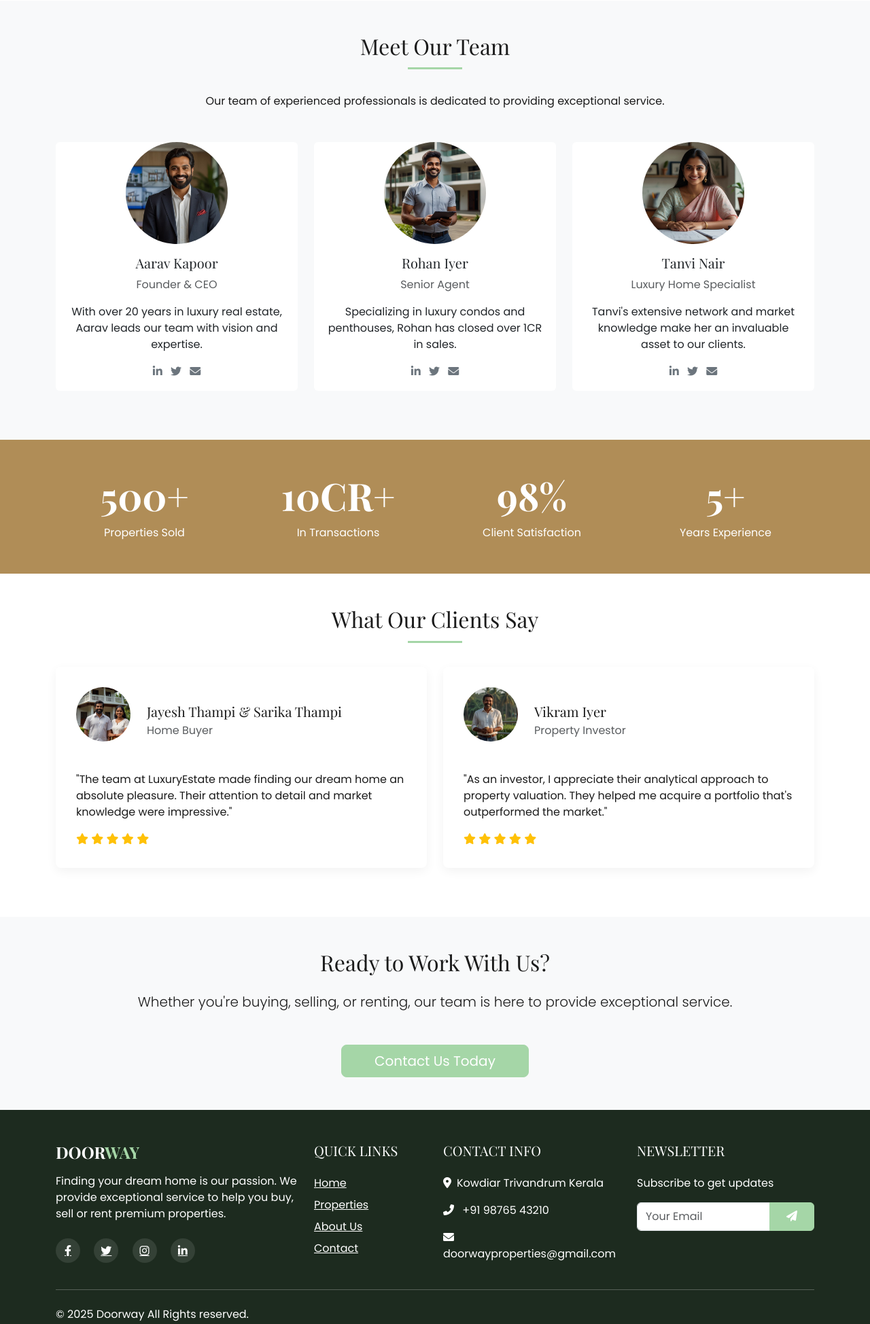
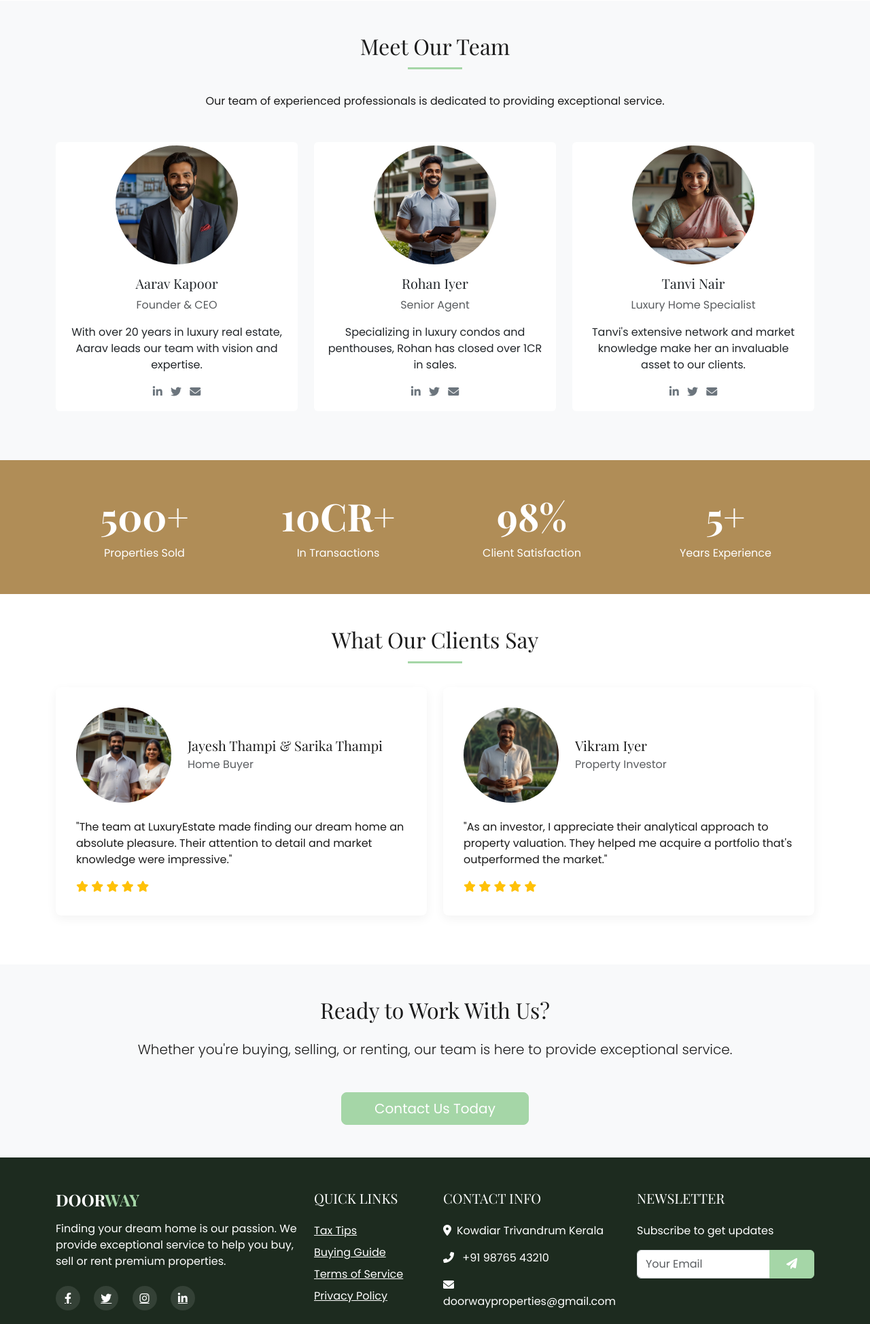
Before and after one commit to Sharon-cod1/Doorway, a Django app: page /about/ in a window 1280 px wide. Shown: the part 1073-3021 px from the top of the page at 68% size. Run offline with Django 5.2, Linux system fonts and the light colour scheme.

Commit message:
css updates

```diff
--- a/properties/templates/properties/about.html
+++ b/properties/templates/properties/about.html
@@ -39,7 +39,7 @@
         <div class="row">
             <div class="col-md-4 mb-4" >
                 <div class="card border-0 text-center">
-                    <img src="{% static 'image/Aarav.jpg' %}" alt="Team Member" class="img-fluid rounded-circle mx-auto" style="width: 150px; height: 150px; object-fit: cover;">
+                    <img src="{% static 'image/Aarav.jpg' %}" alt="Team Member" class="img-fluid rounded-circle mx-auto" style="width: 180px; height: 180px; object-fit: cover; padding-top: 5px;">
                     <div class="card-body">
                         <h5 class="card-title">Aarav Kapoor</h5>
                         <p class="text-muted">Founder & CEO</p>
@@ -55,7 +55,7 @@
 
             <div class="col-md-4 mb-4">
                 <div class="card border-0 text-center">
-                    <img src="{% static 'image/rohan.jpg' %}" alt="Team Member" class="img-fluid rounded-circle mx-auto" style="width: 150px; height: 150px; object-fit: cover;">
+                    <img src="{% static 'image/rohan.jpg' %}" alt="Team Member" class="img-fluid rounded-circle mx-auto" style="width: 180px; height: 180px; object-fit: cover; padding-top: 5px;">
                     <div class="card-body">
                         <h5 class="card-title">Rohan Iyer</h5>
                         <p class="text-muted">Senior Agent</p>
@@ -71,7 +71,7 @@
 
             <div class="col-md-4 mb-4">
                 <div class="card border-0 text-center">
-                    <img src="{% static 'image/tanvi.jpg' %}" alt="Team Member" class="img-fluid rounded-circle mx-auto" style="width: 150px; height: 150px; object-fit: cover;">
+                    <img src="{% static 'image/tanvi.jpg' %}" alt="Team Member" class="img-fluid rounded-circle mx-auto" style="width: 180px; height: 180px; object-fit: cover; padding-top: 5px;">
                     <div class="card-body">
                         <h5 class="card-title">Tanvi Nair</h5>
                         <p class="text-muted">Luxury Home Specialist</p>
@@ -121,7 +121,7 @@
             <div class="col-md-6 mb-4">
                 <div class="testimonial-card h-100">
                     <div class="d-flex align-items-center mb-4">
-                        <img src="{% static 'image/client-2.jpg' %}" alt="Client" class="testimonial-img me-4">
+                        <img src="{% static 'image/client-2.jpg' %}" alt="Client" class="testimonial-img2 me-4">
                         <div>
                             <h5 class="mb-1">Jayesh Thampi & Sarika Thampi </h5>
                             <p class="text-muted mb-0">Home Buyer</p>
@@ -141,7 +141,7 @@
             <div class="col-md-6 mb-4">
                 <div class="testimonial-card h-100">
                     <div class="d-flex align-items-center mb-4">
-                        <img src="{% static 'image/client-6.jpg' %}" alt="Client" class="testimonial-img me-4">
+                        <img src="{% static 'image/client-6.jpg' %}" alt="Client" class="testimonial-img2 me-4">
                         <div>
                             <h5 class="mb-1">Vikram Iyer</h5>
                             <p class="text-muted mb-0">Property Investor</p>
--- a/properties/templates/properties/base.html
+++ b/properties/templates/properties/base.html
@@ -278,8 +278,14 @@ h1, h2, h3, h4, h5, h6 {
 
 /* Testimonials */
 .testimonial-img {
-    width: 80px;
-    height: 80px;
+    width: 190px;
+    height: 180px;
+    border-radius: 50%;
+    object-fit: cover;
+}
+.testimonial-img2{
+    width: 140px;
+    height: 140px;
     border-radius: 50%;
     object-fit: cover;
 }
@@ -300,12 +306,13 @@ h1, h2, h3, h4, h5, h6 {
 }
 
 .custom-box {
-    background-color: #1D2B1F; /* Light green */
+    background-color: #7dac81; /* Light green */
   }
 
 .custom-icon {
     color: #B08D57; /* Golden-brown */
 }
+
 
 /* Map container */
 .map-container {
@@ -401,10 +408,10 @@ h1, h2, h3, h4, h5, h6 {
                 <div class="col-lg-2 col-md-6 mb-4 mb-md-0">
                     <h5 class="text-uppercase mb-4">Quick Links</h5>
                     <ul class="list-unstyled">
-                        <li class="mb-2"><a href="{% url 'home' %}" class="text-white">Home</a></li>
-                        <li class="mb-2"><a href="{% url 'property_list' %}" class="text-white">Properties</a></li>
-                        <li class="mb-2"><a href="{% url 'about' %}" class="text-white">About Us</a></li>
-                        <li class="mb-2"><a href="{% url 'contact' %}" class="text-white">Contact</a></li>
+                        <li class="mb-2"><a href="" class="text-white">Tax Tips</a></li>
+                        <li class="mb-2"><a href="" class="text-white">Buying Guide</a></li>
+                        <li class="mb-2"><a href="" class="text-white">Terms of Service</a></li>
+                        <li class="mb-2"><a href="" class="text-white">Privacy Policy</a></li>
                     </ul>
                 </div>
                 <div class="col-lg-3 col-md-6 mb-4 mb-md-0 " >
--- a/properties/templates/properties/home.html
+++ b/properties/templates/properties/home.html
@@ -61,7 +61,7 @@
         <div class="row">
             <div class="col-md-4 mb-4">
                 <div class="text-center p-4 rounded shadow-sm custom-box">
-                    <div class="icon-box  mb-3" style="background-color: #1D2B1F;">
+                    <div class="icon-box  mb-3" style="background-color: #7dac81;">
                         <i class="fas fa-home fa-2x custom-icon"></i>
                     </div>
                     <h4 style="color: rgb(241, 241, 215);">Property Sales</h4>
@@ -70,7 +70,7 @@
             </div>
             <div class="col-md-4 mb-4">
                 <div class="text-center p-4 rounded shadow-sm custom-box">
-                    <div class="icon-box  mb-3" style="background-color: #1D2B1F;">
+                    <div class="icon-box  mb-3" style="background-color: #7dac81;">
                         <i class="fas fa-key fa-2x custom-icon"></i>
                     </div>
                     <h4 style="color: rgb(241, 241, 215);">Property Rental</h4>
@@ -79,7 +79,7 @@
             </div>
             <div class="col-md-4 mb-4">
                 <div class="text-center p-4 rounded shadow-sm custom-box">
-                    <div class="icon-box mb-3" style="background-color: #1D2B1F;">
+                    <div class="icon-box mb-3" style="background-color: #7dac81;">
                         <i class="fas fa-search-dollar fa-2x custom-icon"></i>
                     </div>
                     <h4 style="color: rgb(241, 241, 215);">Property Valuation</h4>
```
